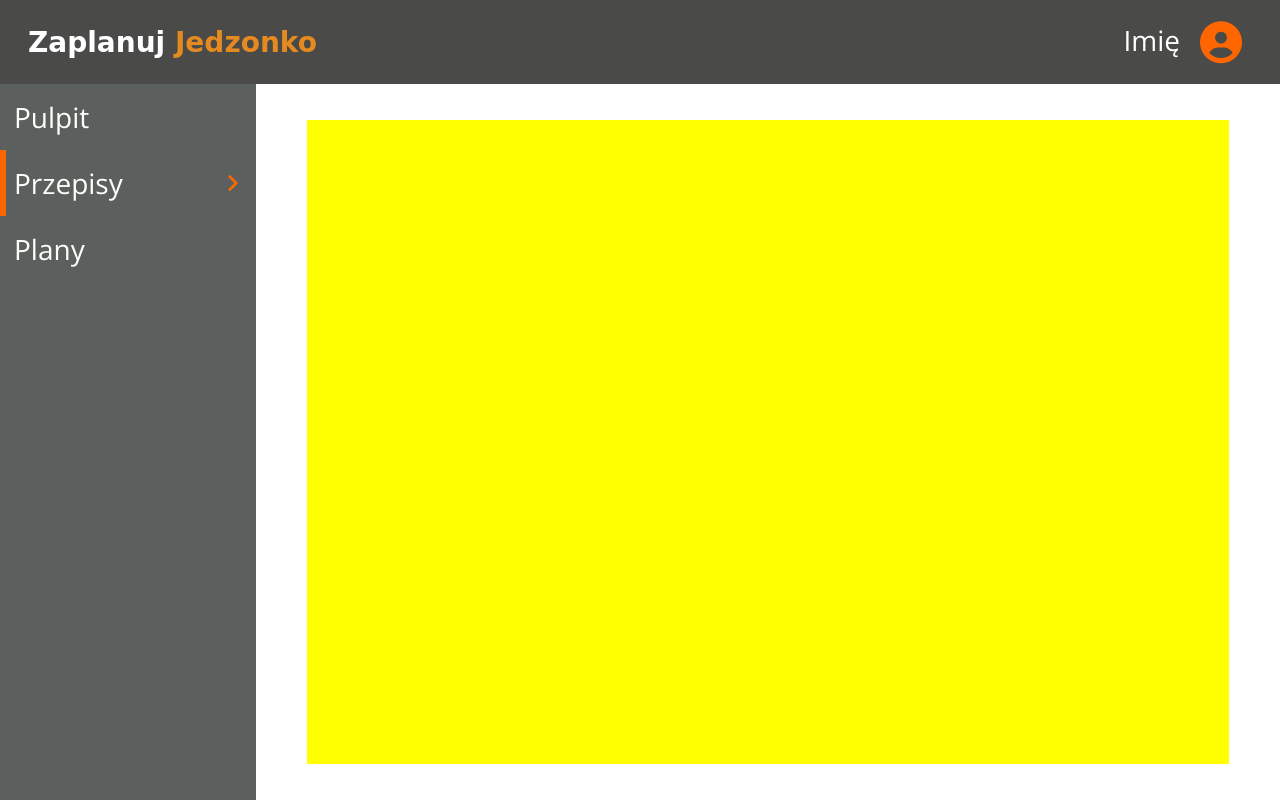
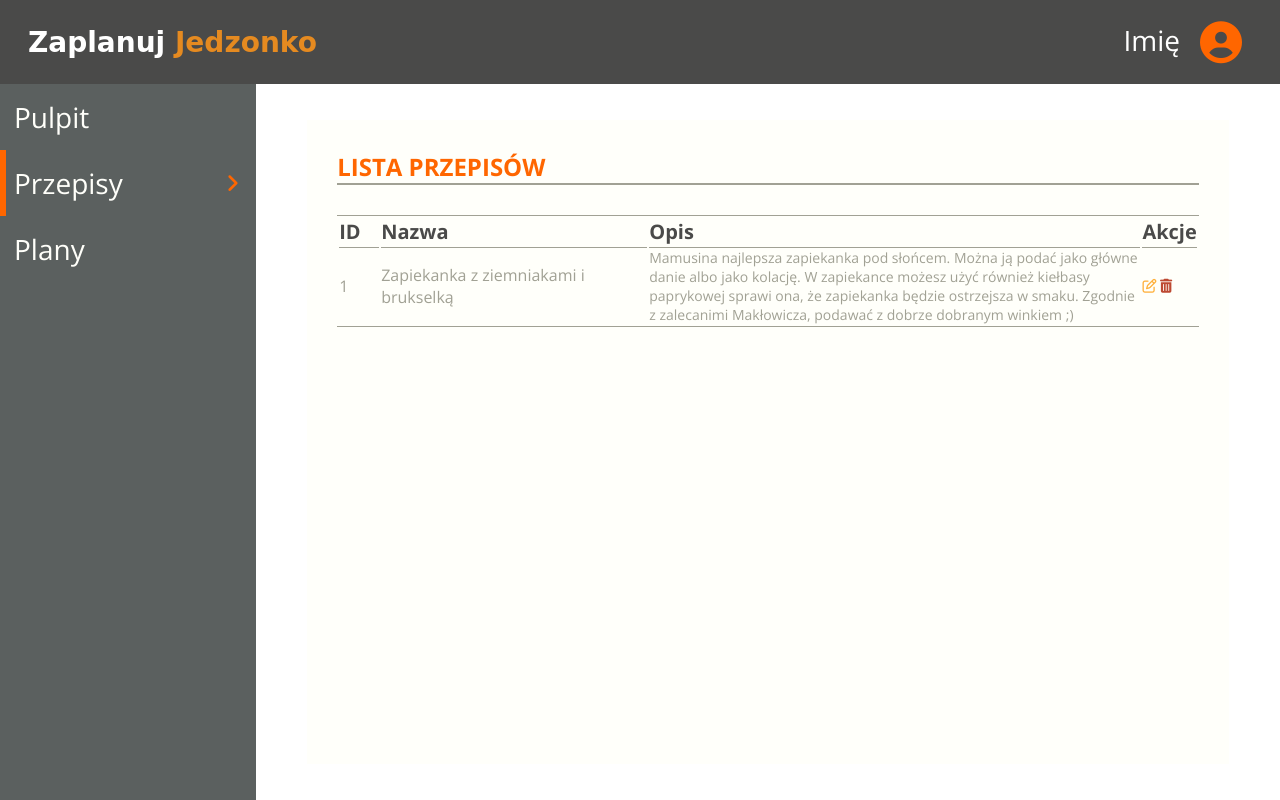
Before and after one commit to apuczka/Zaplanuj_Jedzonko, a website: page development/app.html in a window 1280 px wide. Both pictures are taken after a click on the element "Przepisy". Drawn offline with nearby package versions, Linux system fonts and the light colour scheme; files that its build step writes are made by us from their sources; a web font is replaced by a local one.

Commit message:
create logic from wyswietlanie listy przepisow (w trakcie)

```diff
--- a/development/app.html
+++ b/development/app.html
@@ -79,8 +79,6 @@
               <i class="fa-solid fa-square-xmark"></i>      </div>
           </div>
         </div>
-
-
                 <div class="main--section__container">
                     <table class="main--section__container__table">
                         <caption>Twój plan na {nr_tygodnia} tydzień:</caption>
@@ -157,8 +155,35 @@
             </div>
             <!-- to jest sekcja Pulpit -->
         </div>
-        <div class="main--section" id="regulations">
+        <div class="main--section main--section--recipes" id="regulations">
             <!-- to jest sekcja Przepisy -->
+            <header class="main--section--recipes__header" >
+                <h3>Lista przepisów</h3>
+            </header>
+
+            <article class="main--section--recipes__article">
+                <table class="main--section--recipes__article__table table" id="tableFromJs">
+                    <thead class="table__header">
+                    <tr>
+                        <th>ID</th>
+                        <th>Nazwa</th>
+                        <th>Opis</th>
+                        <th>Akcje</th>
+                    </tr>
+                    </thead>
+                    <tbody class="table__body" id="tableBodyFromJs">
+                    <tr>
+                        <td class="table__body__id">1</td>
+                        <td class="table__body__name">Zapiekanka z ziemniakami i brukselką</td>
+                        <td class="table__body__describe">Mamusina najlepsza zapiekanka pod słońcem. Można ją podać jako główne danie albo jako kolację. W zapiekance możesz użyć również kiełbasy paprykowej sprawi ona, że zapiekanka będzie ostrzejsza w smaku. Zgodnie z zalecanimi Makłowicza, podawać z dobrze dobranym winkiem ;)</td>
+                        <td class="table__body__icon">
+                            <i class="fa-regular fa-pen-to-square"></i>
+                            <i class="fa-solid fa-trash-can"></i>
+                        </td>
+                    </tr>
+                    </tbody>
+                </table>
+            </article>
         </div>
         <div class="main--section" id="plans">
             <!-- to jest sekcja Plans -->
--- a/development/js/app.js
+++ b/development/js/app.js
@@ -37,5 +37,23 @@ for (const link of linkAll) {
    document.querySelector('.main__content').style.display = 'none';
 });
 }
+//-----------------------------------------------------------------------------------------------------------------------------------------
+const regulationsSection = document.getElementById("regulations");
 
-//-----------------------------------------------------------------------------------------------------------------------------------------
+const data = JSON.parse(localStorage.getItem("recipeData"));
+
+data.map((item,index) => {
+   const { name, describe } = item;
+   const tableBodyElement = document.getElementById("tableBodyFromJs");
+   const tableElement = document.querySelector("#tableBodyFromJs > tr").cloneNode(false);
+   tableElement.innerHTML = `
+                        <td class="table__body__id">${index + 1}</td>
+                        <td class="table__body__name">${name}</td>
+                        <td class="table__body__describe">${describe}</td>
+                        <td class="table__body__icon">
+                            <i class="fa-regular fa-pen-to-square"></i>
+                            <i class="fa-solid fa-trash-can"></i>
+                        </td>
+   `;
+   tableBodyElement.appendChild(tableElement);
+});
--- a/development/scss/App/_appConsole.scss
+++ b/development/scss/App/_appConsole.scss
@@ -53,15 +53,6 @@
       justify-content:center;
       align-items:center;
       overflow: hidden;
-      #desktop{
-         //background:green;
-      }
-      #regulations{
-         background: yellow;
-      }
-      #plans{
-         background: blue;
-      }
       .open {
          display: block;
       }
--- /dev/null
+++ b/development/scss/App/_appRecipeSection.scss
@@ -0,0 +1,73 @@
+@import "../variables";
+
+.main--section--recipes {
+    background-color: #FFFFFA;
+    padding: 30px;
+
+    > .main--section--recipes__header {
+        border-bottom: 2px solid #A1A194;
+        margin-bottom: 30px;
+        > h3 {
+            font-size: 24px;
+            text-transform: uppercase;
+            color: $buttons_and_favoritism_and_screenHeaders;
+        }
+    }
+
+
+    > .main--section--recipes__article {
+        overflow-y: scroll;
+        max-height: 80%;
+        > .main--section--recipes__article__table {
+            border-top: 1px solid #A1A194;
+            border-bottom: 1px solid #A1A194;
+            width: 100%;
+
+            > .table__header {
+                font-size: 20px;
+                padding: 10px 0;
+                color: $mainHeader_and_colorTextInColumns;
+                th {
+
+                    text-align: start;
+                }
+            }
+
+            > .table__body {
+                color: $tableTrColor_and_iconColorFunc;
+                border-top: 1px solid #A1A194;
+                td {
+                    border-top: 1px solid #A1A194;
+                    min-width: 40px;
+                    max-width: 525px;
+                    text-align: start;
+
+                }
+
+                .table__body__id {
+                    font-size: 16px;
+                }
+
+                .table__body__name {
+                    font-size: 16px;
+                }
+
+                .table__body__describe {
+                    font-size: 14px;
+
+                }
+
+                .table__body__icon {
+                    > i {
+                        &:nth-child(1) {
+                            color: $messTypeWarning;
+                        }
+                        &:nth-child(2) {
+                            color: $trashColorIcon;
+                        }
+                    }
+                }
+            }
+        }
+    }
+}
--- a/development/scss/main.scss
+++ b/development/scss/main.scss
@@ -19,3 +19,4 @@
 @import 'App/newRecipe';
 @import 'App/widgetAdd';
 @import "App/widgetInfo";
+@import "App/appRecipeSection";
```
